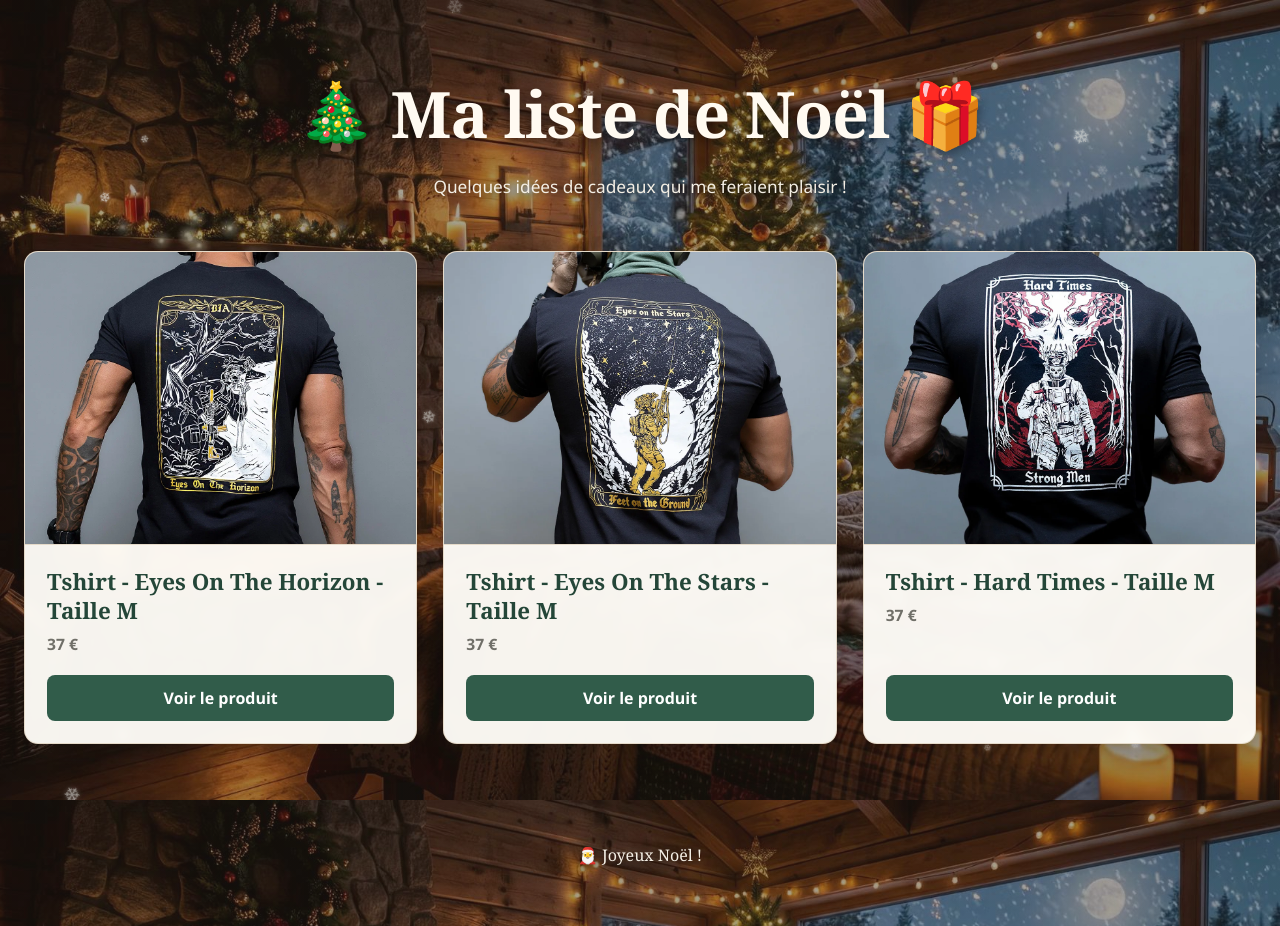
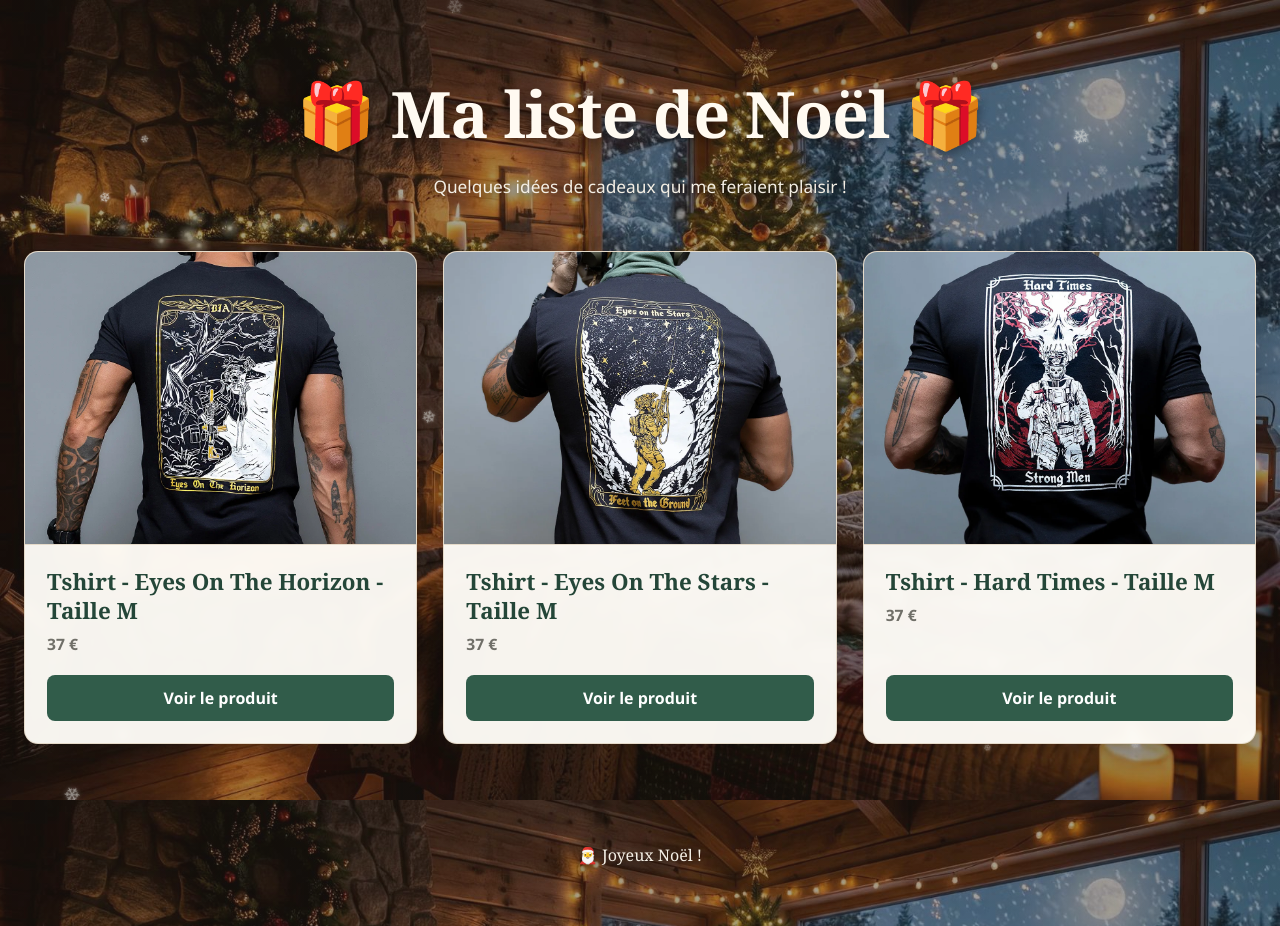
Before and after one commit to ByKeyrin/liste-cadeaux, a plain HTML site: page index.html in a window 1280 px wide. Drawn offline with Linux system fonts and the light colour scheme.

Commit message:
Fix HTML structure and update header title

```diff
--- a/index.html
+++ b/index.html
@@ -26,7 +26,7 @@
 
     <header>
 
-        <h1>🎄 Ma liste de Noël 🎁</h1>
+        <h1>🎁 Ma liste de Noël 🎁</h1>
 
         <p>
             Quelques idées de cadeaux qui me feraient plaisir !
```
